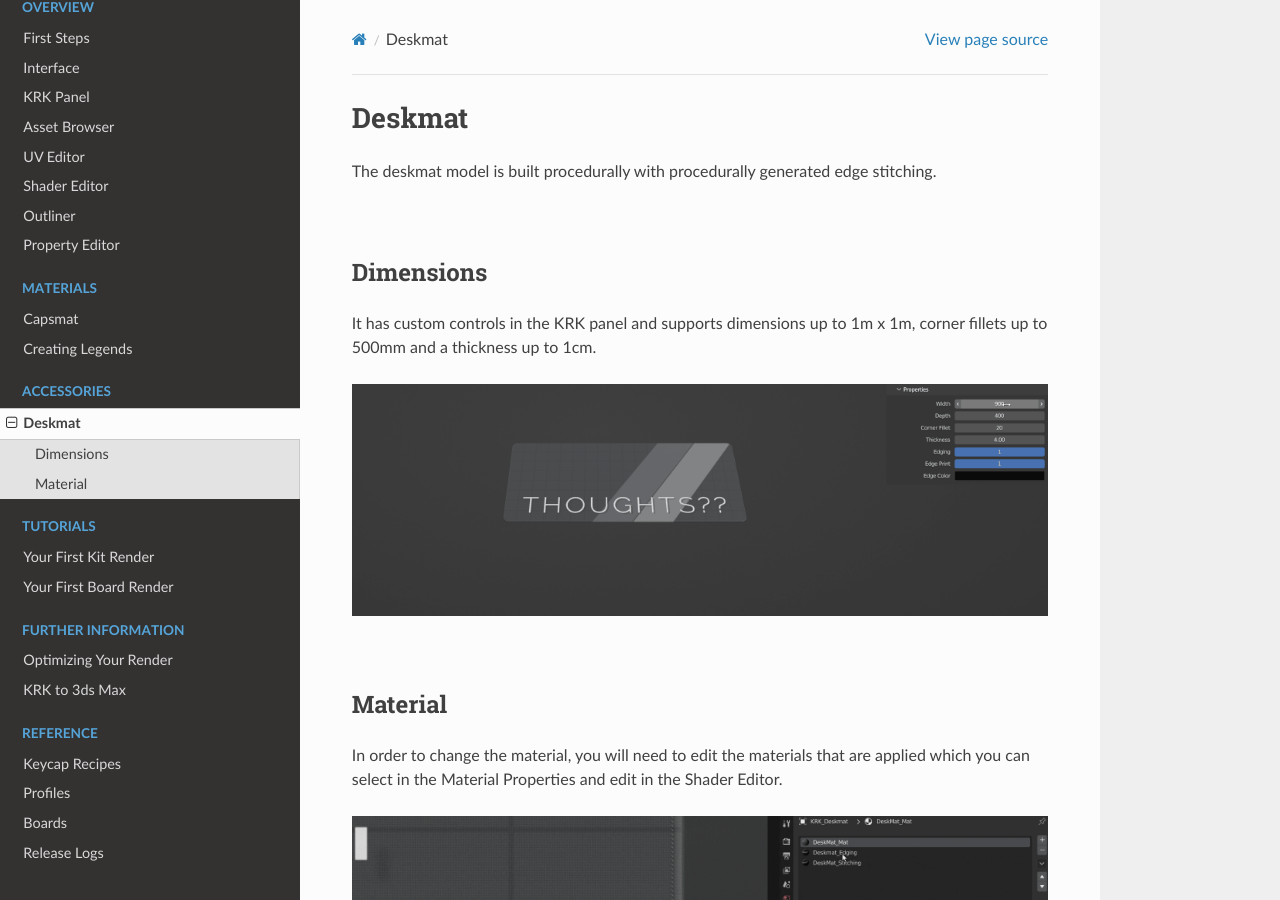
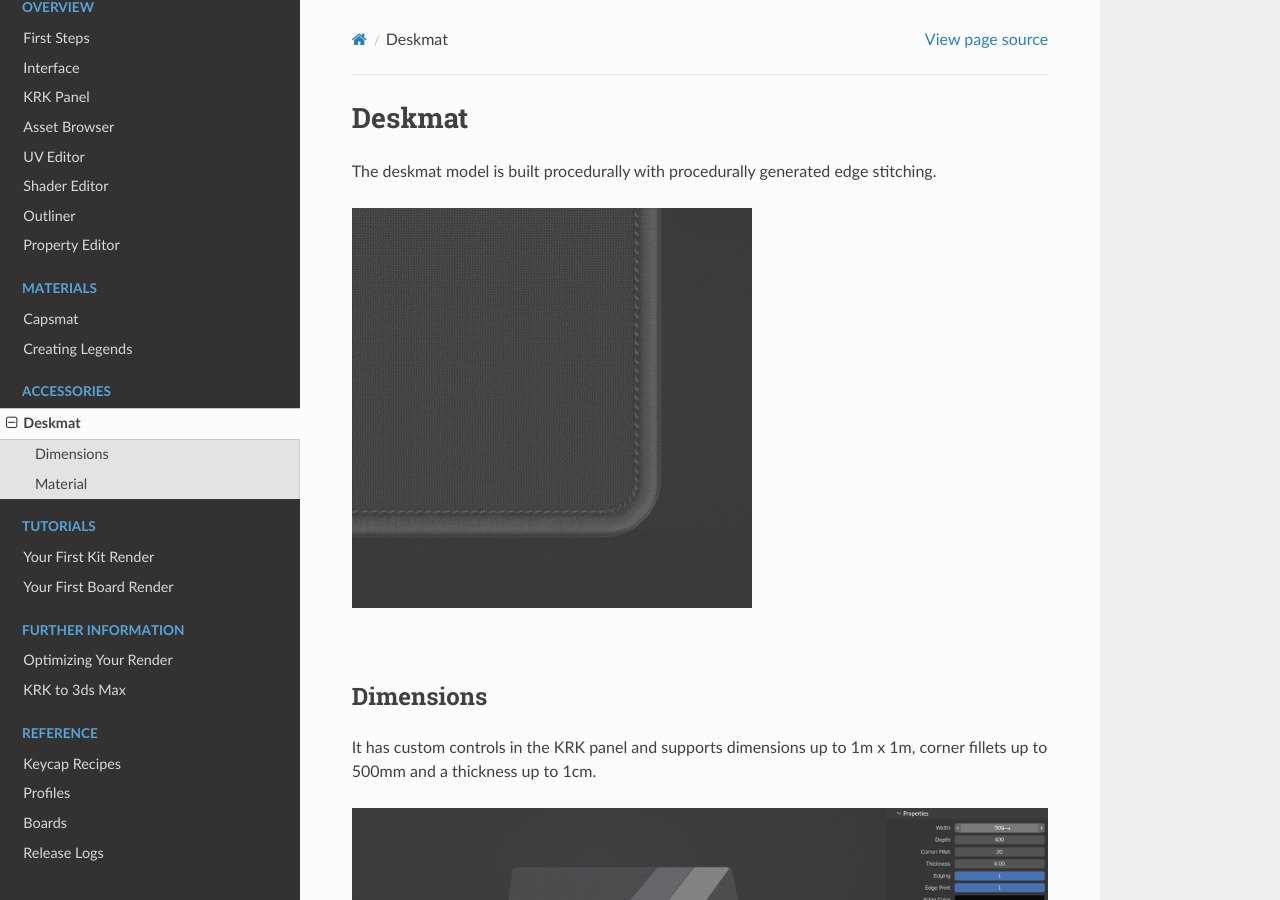
Before and after one commit to imperfectlink/KeyboardRenderKit, a Sphinx documentation site: the page built from docs/source/deskmat.rst, in a window 1280 px wide and 900 px high. Built offline with Sphinx 7.4.7 and the Read the Docs theme 2.0.0, drawn with Linux system fonts in a browser that asks for light colours.

Commit message:
Update deskmat.rst

```diff
--- a/docs/source/deskmat.rst
+++ b/docs/source/deskmat.rst
@@ -1,6 +1,8 @@
 Deskmat
 ====
 The deskmat model is built procedurally with procedurally generated edge stitching.
+
+.. image:: img/DeskmatStitching.gif
 
 |
 
```
